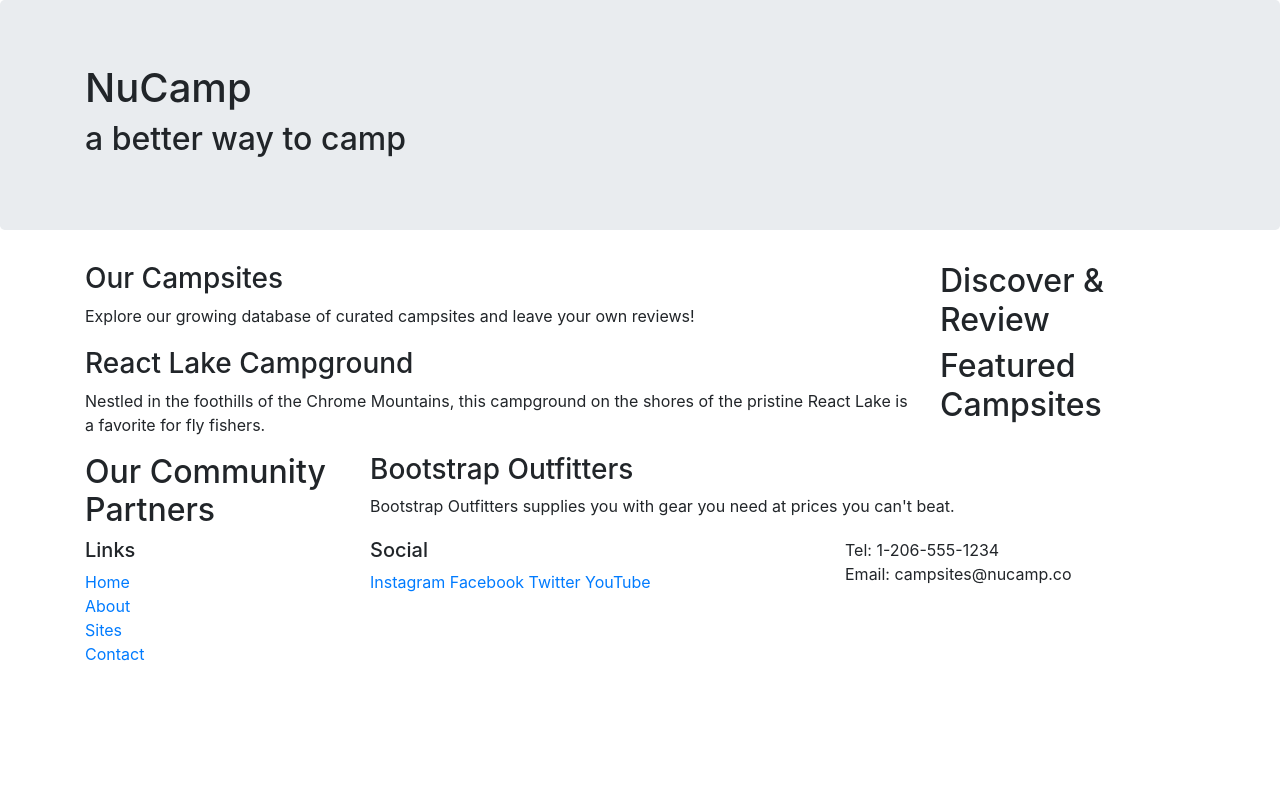
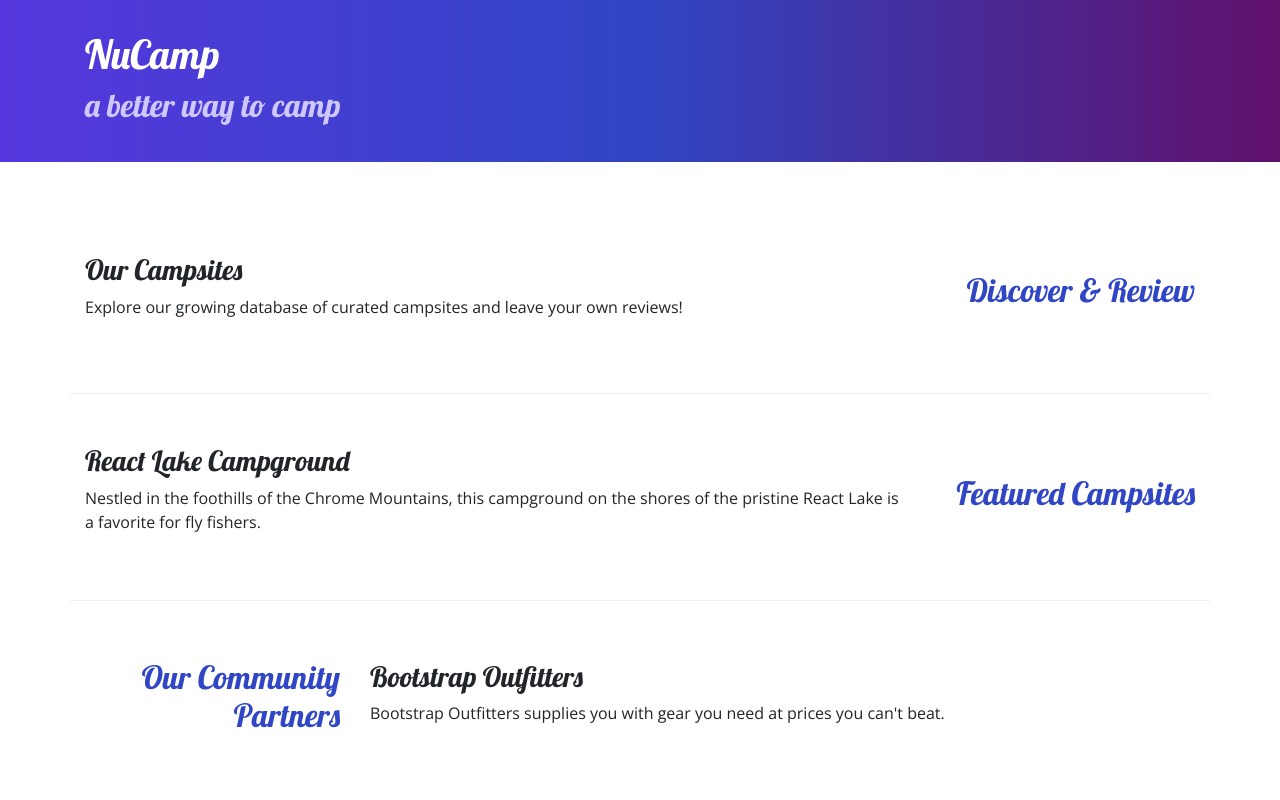
Before and after one commit to A-Schuster/nucamp-site, a website: page index.html in a window 1280 px wide. Shown: the top 800 px of the page. Drawn offline with nearby package versions, Linux system fonts and the light colour scheme.

Commit message:
Added the styling from Chp7

```diff
--- /dev/null
+++ b/css/styles.css
@@ -0,0 +1,32 @@
+body {
+  font-family: "Open Sans", sans-serif;
+}
+
+h1, h2, h3 {
+  font-family: "Lobster", cursive;
+}
+
+h2 {
+  color: #3046C5;
+}
+
+header h2 {
+  color: #CEC8FF;
+}
+
+footer {
+  background-image: linear-gradient(#CEC8FF, white);
+  padding: 20px 0;
+}
+
+.jumbotron {
+  padding: 30px;
+  background-image: linear-gradient(to right, #5637DD, #3046C5, #60106B);
+  color: white;
+}
+
+.row-content {
+  padding: 50px 0;
+  border-bottom: 1px ridge;
+  min-height: 200px;
+}
--- a/index.html
+++ b/index.html
@@ -3,18 +3,23 @@
 <!DOCTYPE html>
 <html lang="en">
 
-<head>
+  <head>
+    <!-- Required meta tags always come first -->
     <meta charset="utf-8" />
     <meta name="viewport" content="width=device-width, initial-scale=1" />
 
-  <!-- Bootstrap Css -->
-    <link  rel="stylesheet" href="node_modules/bootstrap/dist/css/bootstrap.min.css" />
+    <!-- Bootstrap CSS -->
+    <link rel="stylesheet" href="node_modules/bootstrap/dist/css/bootstrap.min.css" />
+
+    <!-- Additional CSS must be placed after Bootstrap CSS -->
+    <link rel="stylesheet" href="https://fonts.googleapis.com/css?family=Lobster|Open+Sans" />
+    <link rel="stylesheet" href="css/styles.css" />
     <title>NuCamp: A Better Way To Camp</title>
 </head>
 
 <body>
 
-    <header class="jumbotron">
+    <header class="jumbotron jumbotron-fluid">
       <div class="container">
         <div class="row">
           <div class="col">
@@ -26,9 +31,9 @@
     </header>
 
     <div class="container">
-      <div class="row">
+      <div class="row row-content align-items-center">
         <div class="col-sm-4 order-sm-last col-md-3">
-          <h2>Discover & Review</h2>
+          <h2 class="text-sm-right">Discover & Review</h2>
         </div>
         <div class="col">
           <h3>Our Campsites</h3>
@@ -36,9 +41,9 @@
         </div>
       </div>
 
-      <div class="row">
+      <div class="row row-content align-items-center">
         <div class="col-sm-4 order-sm-last col-md-3">
-          <h2>Featured Campsites</h2>
+          <h2 class="text-sm-right">Featured Campsites</h2>
         </div>
         <div class="col">
           <h3>React Lake Campground</h3>
@@ -46,9 +51,9 @@
         </div>
       </div>
 
-      <div class="row">
+      <div class="row row-content align-items-center">
         <div class="col-sm-4 col-md-3">
-          <h2>Our Community Partners</h2>
+          <h2 class="text-sm-right">Our Community Partners</h2>
         </div>
         <div class="col">
           <h3>Bootstrap Outfitters</h3>
@@ -71,13 +76,13 @@
               </ul>
           </div>
           <div class="col-6 col-sm-5 offset-1">
-              <h5>Social</h5>
+              <h5 class="col-6 col-sm-5 text-center">Social</h5>
               <a href="http://instagram.com/">Instagram</a>
               <a href="http://facebook.com/">Facebook</a>
               <a href="http://twitter.com/">Twitter</a>
               <a href="http://youtube.com/">YouTube</a>
           </div>
-          <div class="col-sm-4">
+          <div class="col-sm-4 text-center">
               Tel: 1-206-555-1234<br />
               Email: campsites@nucamp.co
           </div>
```
